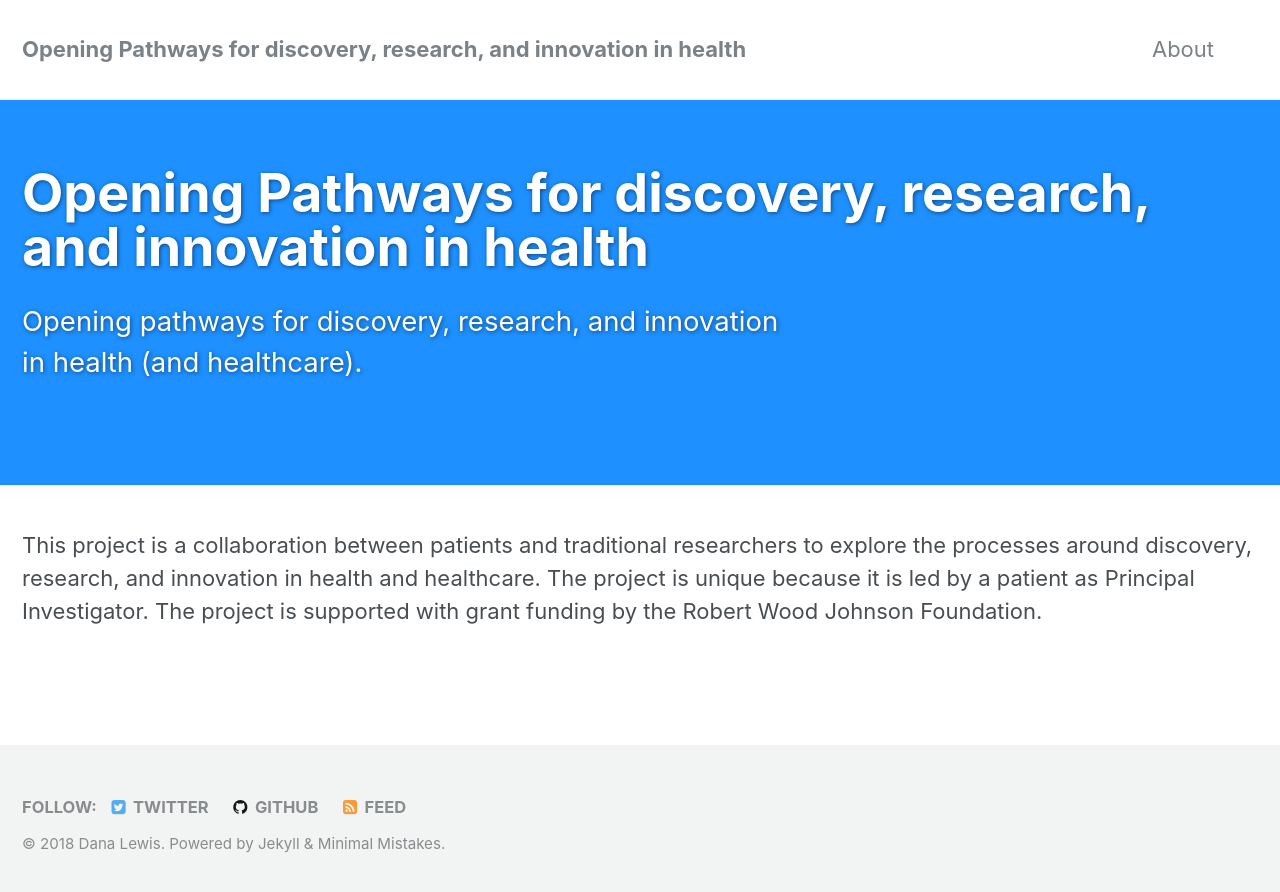
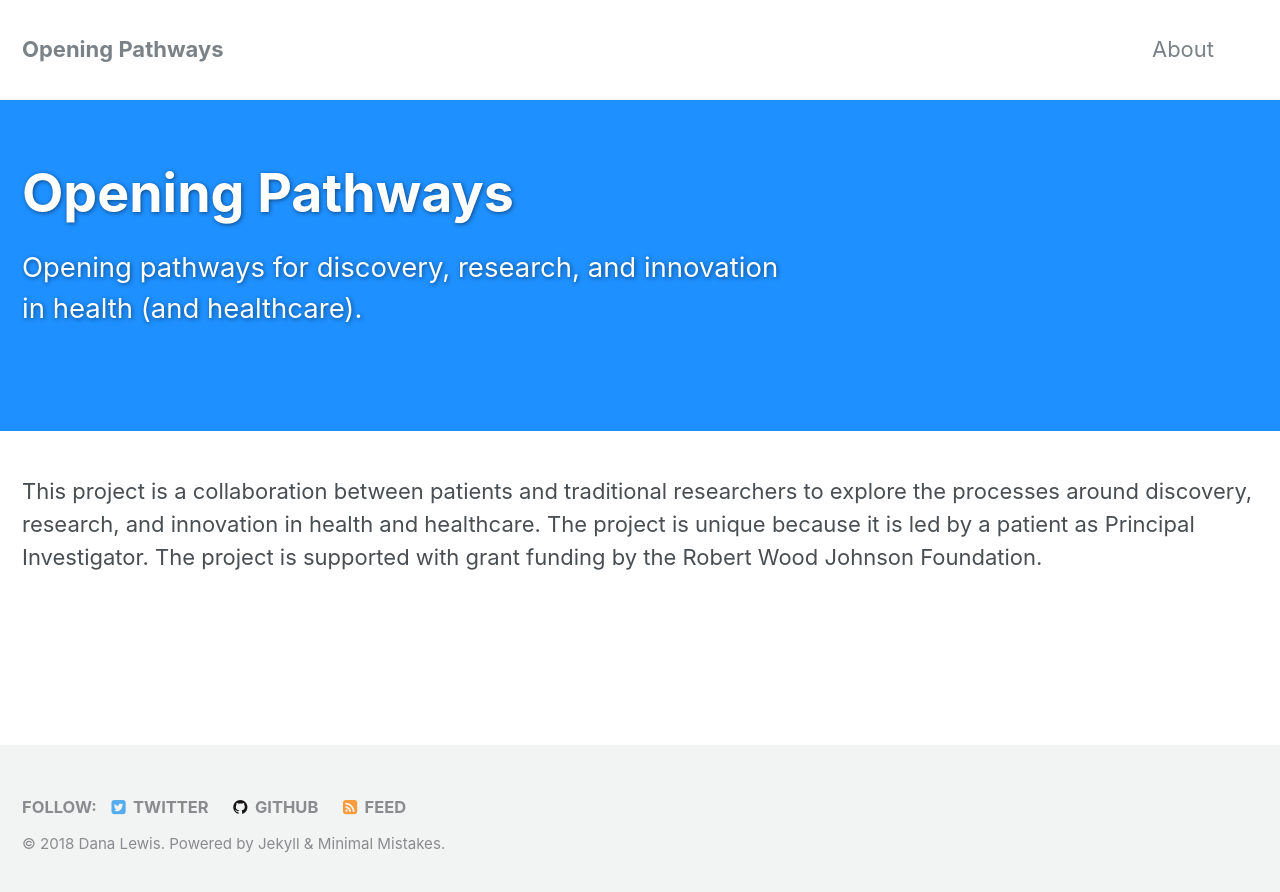
Before and after one commit to danamlewis/research, a Jekyll site: the page built from index.html, in a window 1280 px wide. Shown: the top 892 px of the page. Built offline with Jekyll 4.4.1, drawn with Linux system fonts in a browser that asks for light colours; the list of posts is cut into pages by our own code.

Commit message:
Shorten title

```diff
--- a/_config.yml
+++ b/_config.yml
@@ -9,7 +9,7 @@ minimal_mistakes_skin    : "default" # "air", "contrast", "dark", "dirt", "mint"
 
 # Site Settings
 locale                   : "en"
-title                    : "Opening Pathways for discovery, research, and innovation in health"
+title                    : "Opening Pathways"
 title_separator          : "-"
 name                     : "Dana Lewis"
 description              : "Thoughts on research, coding, and more."
```
